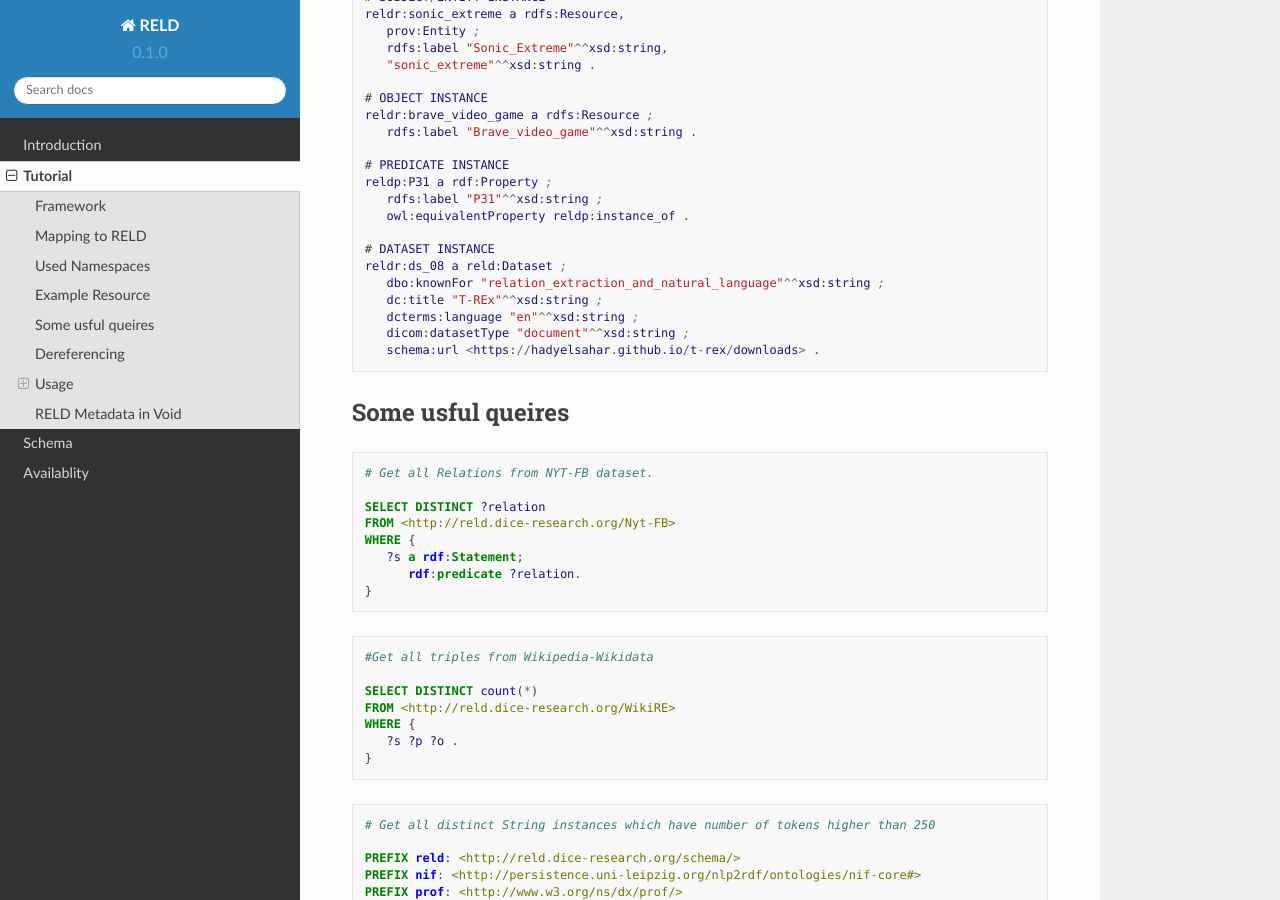
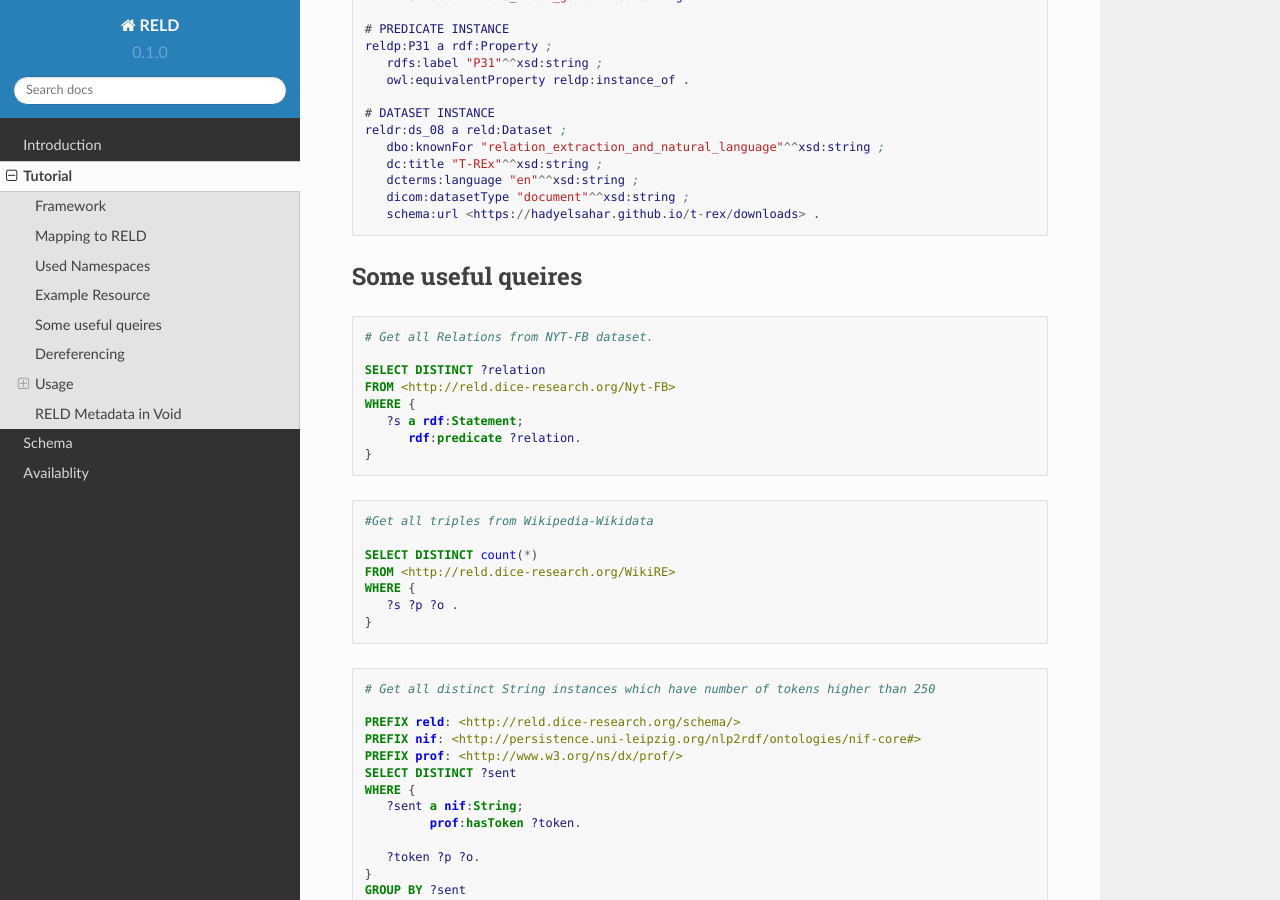
Before and after one commit to manzoorali29/reld_tutorial, a Sphinx documentation site: the page built from docs/source/tutorial.rst, in a window 1280 px wide and 900 px high, scrolled down 4136 px. Built offline with Sphinx 7.4.7 and the Read the Docs theme 2.0.0, drawn with Linux system fonts in a browser that asks for light colours.

```diff
--- a/docs/source/tutorial.rst
+++ b/docs/source/tutorial.rst
@@ -207,7 +207,7 @@
       schema:url <https://hadyelsahar.github.io/t-rex/downloads> .
 
 
-Some usful queires
+Some useful queires
 ==================
 
 .. code-block:: sparql
```
Also changed, not shown: other parts of docs/source/tutorial.rst (+1 -1 lines).
